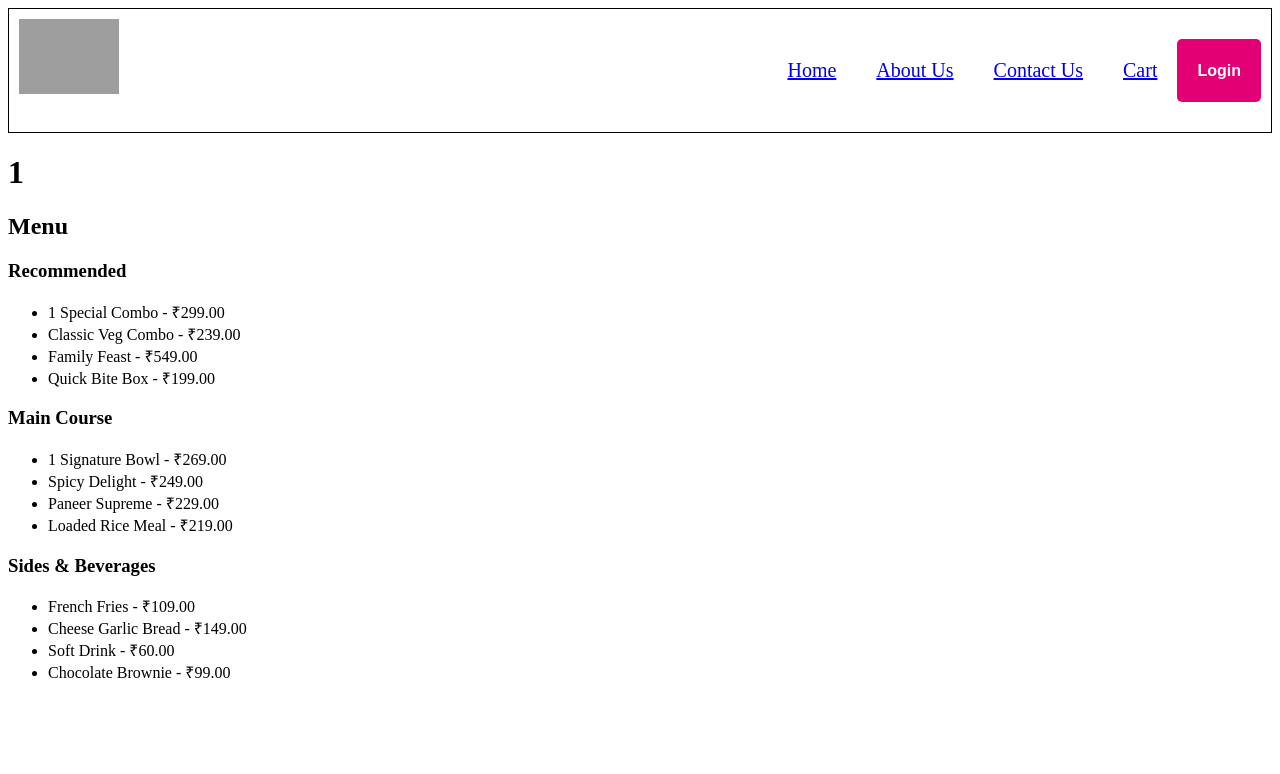
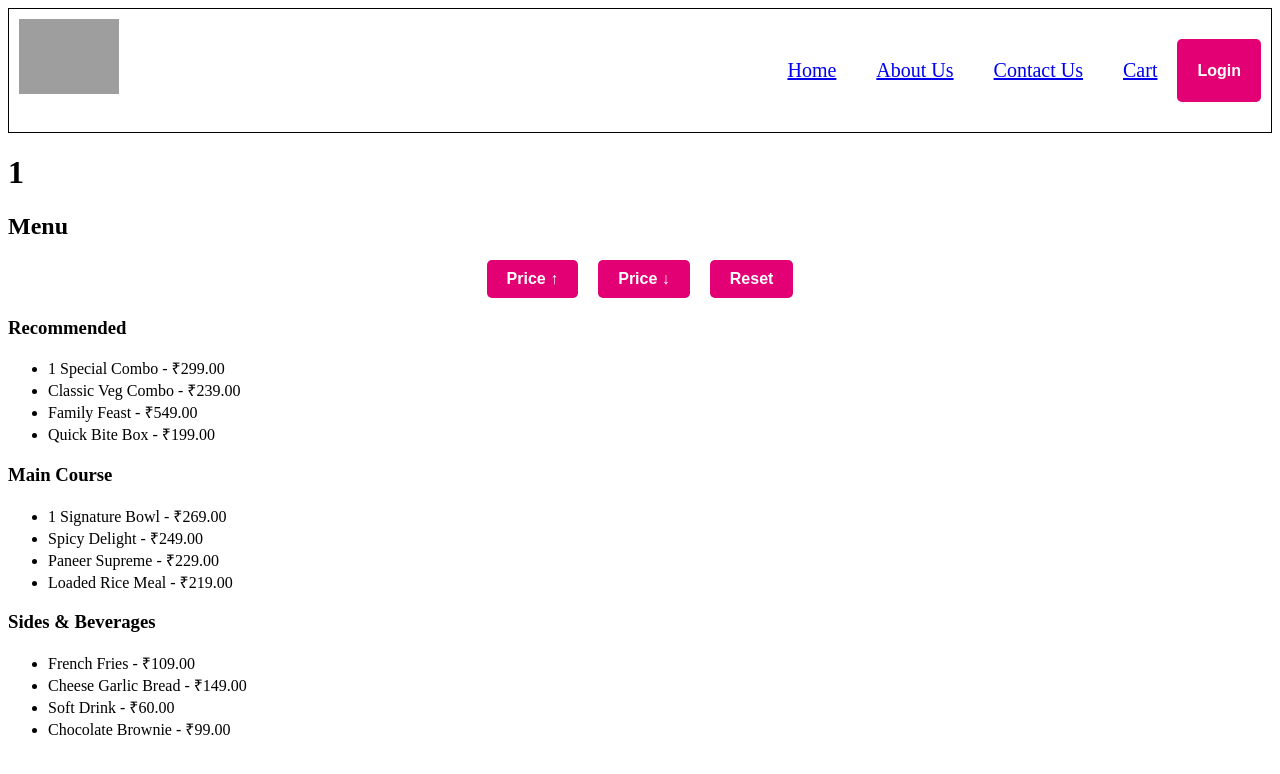
Before and after one commit to Tanishq-afk/namaste-react, a React (Vite) app: page /restaurants/1 in a window 1280 px wide. Shown: the top 774 px of the page. Built offline with nearby package versions, Linux system fonts and the light colour scheme; grey boxes are pictures that could not be loaded.

Commit message:
implemented useSortedData: This sorts the menu data for each restaurant in ascending and descending order

```diff
--- a/index.css
+++ b/index.css
@@ -102,3 +102,9 @@
     border-radius: 50%;
     margin-top: 20px;
 }
+
+.sort-buttons {
+ display: flex;
+ justify-content: center;
+ gap: 20px;
+}
--- a/src/components/RestaurantMenu.js
+++ b/src/components/RestaurantMenu.js
@@ -1,5 +1,7 @@
 import { useParams } from "react-router-dom";
 import { useRestaurantMenu } from "../utils/useRestaurantMenu";
+import { useState } from "react";
+import useSortedMenu from "../utils/useSortedMenu";
 
 const formatPrice = (price = 0) => {
     if (price >= 1000) {
@@ -11,6 +13,10 @@ const formatPrice = (price = 0) => {
 const RestaurantMenu = () => {
   const { restaurantName = "" } = useParams();
   const resInfo = useRestaurantMenu(restaurantName);
+
+  const [sortType, setSortType] = useState(null);
+
+  const sortedMenu = useSortedMenu(resInfo?.menu, sortType);
 
   if (!resInfo) {
     return (
@@ -28,13 +34,30 @@ const RestaurantMenu = () => {
     <div className="menu">
       <h1>{resInfo.name}</h1>
       <h2>Menu</h2>
-            {resInfo.menu?.map((category) => (
+
+      {/* ✅ ADD THIS */}
+      <div className="sort-buttons">
+        <button className="btn" onClick={() => setSortType("PRICE_LOW_TO_HIGH")}>
+          Price ↑
+        </button>
+
+        <button className="btn" onClick={() => setSortType("PRICE_HIGH_TO_LOW")}>
+          Price ↓
+        </button>
+
+        <button className="btn" onClick={() => setSortType(null)}>
+          Reset
+        </button>
+      </div>
+
+      {sortedMenu?.map((category) => (
         <div key={category.categoryId} className="menu-category">
           <h3>{category.title}</h3>
           <ul>
             {category.items.map((item) => (
               <li key={item.id}>
-                                <span>{item.name}</span> - <span>{formatPrice(item.price)}</span>
+                <span>{item.name}</span> -{" "}
+                <span>{formatPrice(item.price)}</span>
               </li>
             ))}
           </ul>
--- a/src/components/Shimmer.js
+++ b/src/components/Shimmer.js
@@ -3,8 +3,9 @@ const Shimmer = () => {
         <div className="shimmer">
             <div className="filter">
                 <input className="search-box" type="text" disabled />
-                <button className="btn" disabled>Search</button>
                 <button className="btn" disabled>Top Rated Restaurants</button>
+                <button className="btn" disabled>Pure Veg Restaurants</button>
+                <button className="btn" disabled>Cost Under ₹500</button>
             </div>
             <div className="shimmer-container">
                 <div className="shimmer-card"></div>
--- /dev/null
+++ b/src/utils/useSortedMenu.js
@@ -0,0 +1,26 @@
+import { useMemo } from "react";
+
+const useSortedMenu = (menu = [], sortType = null) => {
+  return useMemo(() => {
+    if (!sortType) return menu;
+
+    return menu.map((category) => {
+      const sortedItems = [...category.items];
+
+      if (sortType === "PRICE_LOW_TO_HIGH") {
+        sortedItems.sort((a, b) => a.price - b.price);
+      }
+
+      if (sortType === "PRICE_HIGH_TO_LOW") {
+        sortedItems.sort((a, b) => b.price - a.price);
+      }
+
+      return {
+        ...category,
+        items: sortedItems,
+      };
+    });
+  }, [menu, sortType]);
+};
+
+export default useSortedMenu;
```
Lines whose indentation alone changed are shown as unchanged.
